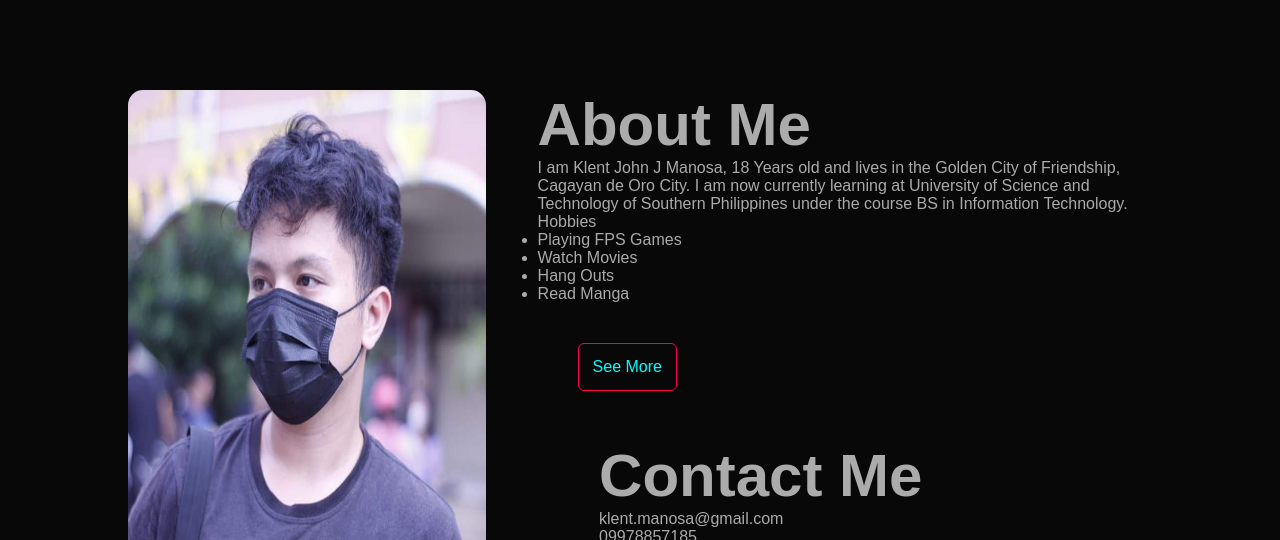
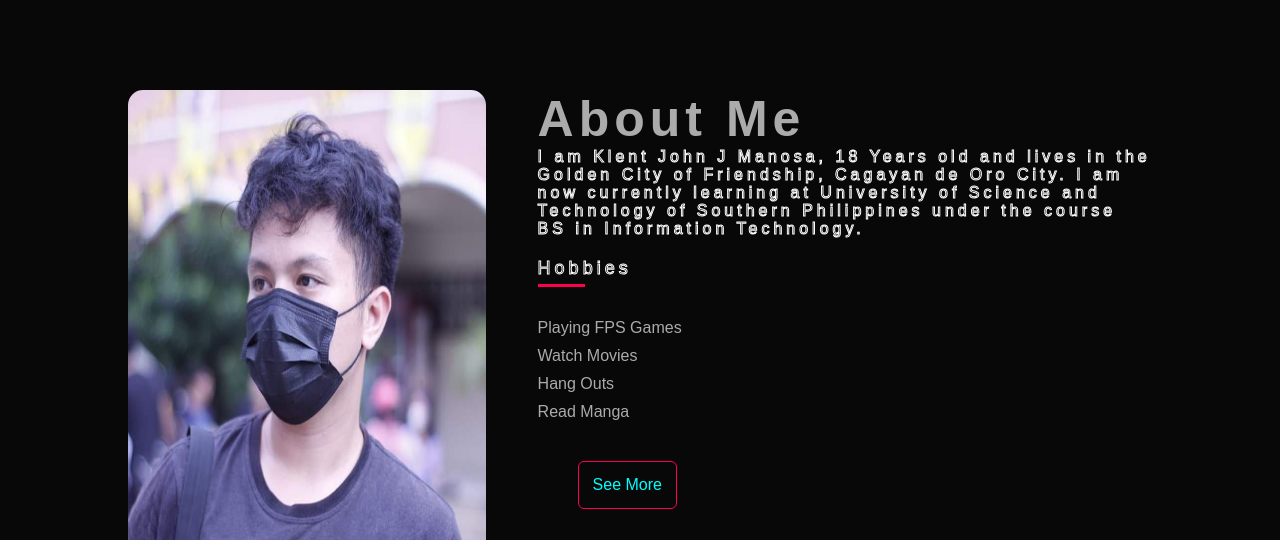
Before and after one commit to kleohn710/kleohn710.github.io, a plain HTML site: page index.html in a window 1280 px wide. Shown: the part 800-1340 px from the top of the page. Drawn offline with Linux system fonts and the light colour scheme.

Commit message:
maonajudni

```diff
--- a/style.css
+++ b/style.css
@@ -7,24 +7,45 @@
 }
 body{
     background: #080808;
-    color: #ffffff;
+    color: red;
+
 }
+
+
 #header{
     width: 100%;
     height: 100vh;
     background-image: url(images/gtr.jpg);
     background-size: cover;
     background-position: center;
+    background-repeat: no-repeat;
+    height: 100vh;
 }
+
 .container{
     padding: 10px 10%;
 
 }
 
-.container h1{
-    color: #a24646;
+
+.container h2{
+    font-size: 50px;
+    font-family: sans-serif;
+    letter-spacing: 5px;
+    text-shadow: #11f054;
 }
 
+
+
+.container h3{
+    color: #11f054;
+}
+
+.container p{
+    color: transparent;
+    -webkit-text-stroke: 1px #fff;
+    letter-spacing: 4px;
+}
 nav {
      display: flex;
      align-items: center;
@@ -54,7 +75,7 @@ nav ul li a::after{
     content: '';
     width: 100%;
     height: 3px;
-    background: #5d5d5d;
+    background: #d47d7d;
     position: absolute;
     left: 0;
     bottom: -6px;
@@ -100,6 +121,48 @@ nav ul li a::after{
     font-weight: 600;
 }
 
+
+.tab-titles{
+    display: flex;
+    margin: 20px 0 40px;
+}
+.tab-links{
+    margin-right: 50px;
+    font-size: 18px;
+    font-weight: 500;
+    cursor: pointer;
+    position: relative;
+}
+
+.tab-links::after{
+    content: '';
+    width: 0;
+    height: 3px;
+    background: #ff004f;
+    position: absolute;
+    left: 0;
+    bottom: -8px;
+    transition: 0.5s;
+}
+
+.tab-links.active-link::after{
+    width: 50%;
+}
+.tab-contents ul li{
+    list-style: none;
+    margin: 10px 0;
+}
+.tab-contents ul li span{
+    color: #f4ecef;
+    font: 14px;
+}
+
+.tab-contents{
+    display: none;
+}
+.tab-contents.active-tab{
+    display: block;
+}
 .btn{
     display: block;
     margin: 40px;
```
